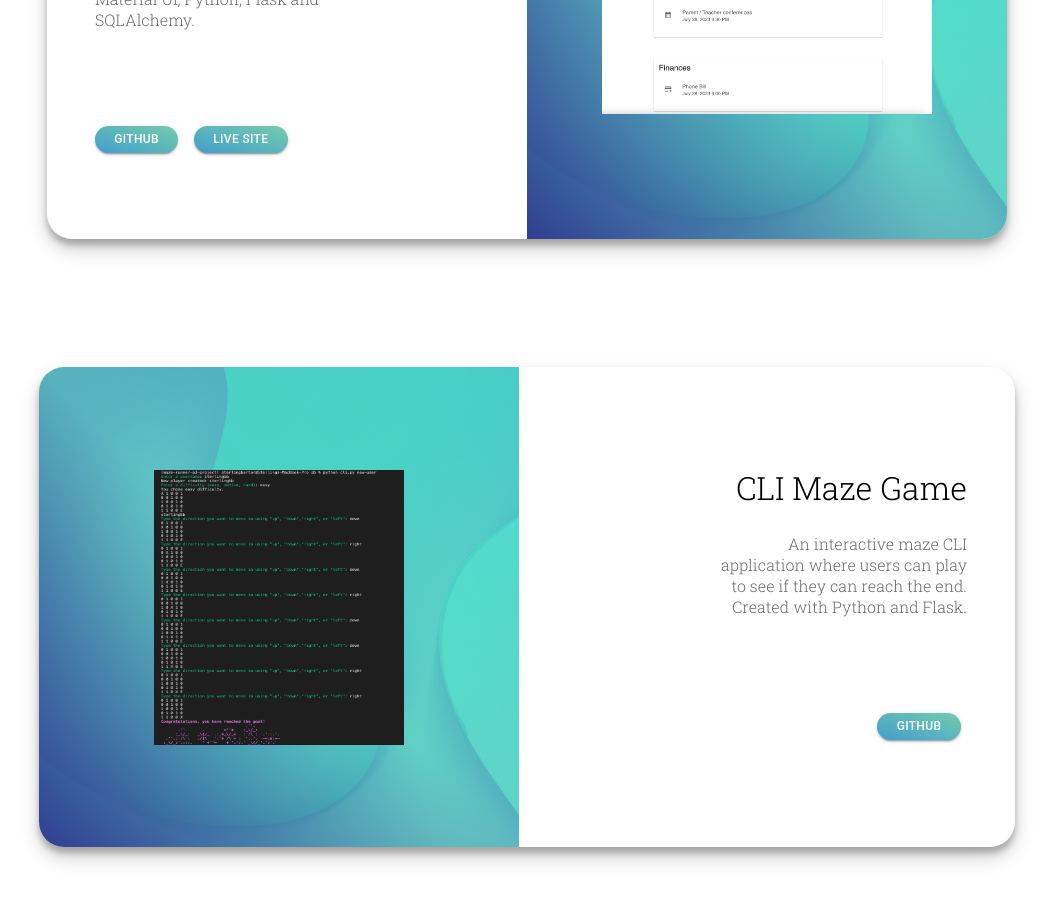
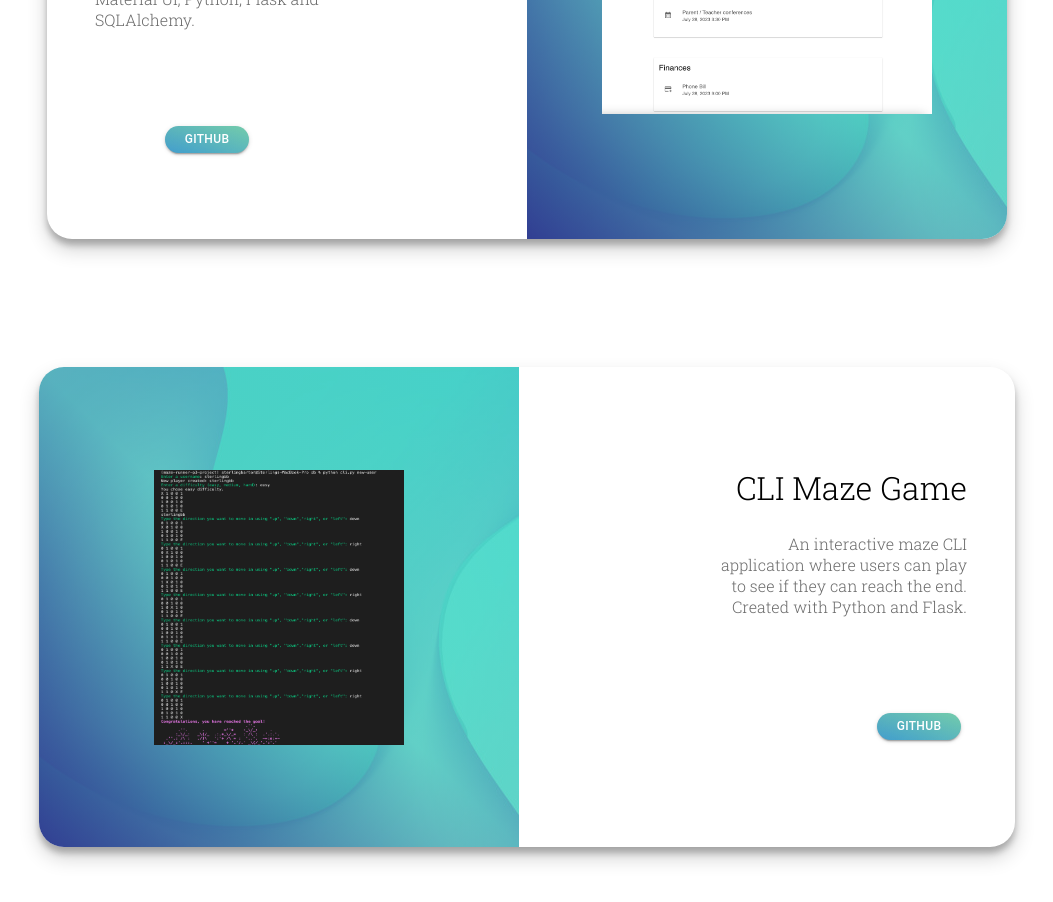
Before and after one commit to sterlingbarton/portfolio, a Next.js app: page / in a window 1280 px wide. Shown: the part 1800-2702 px from the top of the page, without its empty margins (113-1166 px from the left). Built offline with nearby package versions, Linux system fonts and the light colour scheme.

Commit message:
button config

```diff
--- a/src/app/page.jsx
+++ b/src/app/page.jsx
@@ -1,8 +1,8 @@
 'use client'
 
 import Image from 'next/image';
+import { useRouter } from 'next/navigation'
 import Box from '@mui/material/Box';
-import Typography from '@mui/material/Typography';
 import Grid from '@mui/material/Grid'
 import Button from '@mui/material/Button'
 import heroGirl from '../images/hero-girl.png'
@@ -26,6 +26,7 @@ import styles from '../styles/page.module.css'
 
 
 export default function Home() {
+  const router = useRouter()
   return (
     <main>
       <Box id='home' component='section' className={styles.introSection}>
@@ -74,9 +75,9 @@ export default function Home() {
               <Box className={styles.projectInfo}>
                 <h6 className={styles.projectTitle}>Task Planner</h6>
                 <p className={styles.projectDesc}>Full stack web application that helps users organize current and future tasks, appointments and finances. Created with Next.js, Material UI, Python, Flask and SQLAlchemy.</p>
-                <Box className={styles.buttonContainer}>
-                  <Button variant='contained'>GitHub</Button>
-                  <Button variant='contained'>Live site</Button>
+                <Box id={styles.tempSingleBtn} className={styles.buttonContainer}>
+                  <Button variant='contained' onClick={() => router.push('https://github.com/sterlingbarton/portfolio')}>GitHub</Button>
+                  {/* <Button variant='contained'>Live site</Button> */}
                 </Box>
               </Box>
                 <Box id={styles.imageWrapper1} className={styles.imageWrapper}>
@@ -111,7 +112,7 @@ export default function Home() {
                 <h6 className={styles.projectTitle}>CLI Maze Game</h6>
                 <p id={styles.singleProjectDesc} className={styles.projectDesc}>An interactive maze CLI application where users can play to see if they can reach the end. Created with Python and Flask.</p>
                 <Box id={styles.singleButtonContainer} className={styles.buttonContainer}>
-                  <Button variant='contained' className={styles.singleButton}>GitHub</Button>
+                  <Button variant='contained' className={styles.singleButton} onClick={() => router.push('https://github.com/sterlingbarton/maze-runner-p3-project')}>GitHub</Button>
                 </Box>
               </Box>
             </Grid>
@@ -120,8 +121,8 @@ export default function Home() {
                 <h6 className={styles.projectTitle}>Color Picker</h6>
                 <p className={styles.projectDesc}>Front end web application that helps design, create and store color palettes. Created with React and Material UI.</p>
                 <Box className={styles.buttonContainer}>
-                  <Button variant='contained'>GitHub</Button>
-                  <Button variant='contained'>Live site</Button>
+                  <Button variant='contained' onClick={() => router.push('https://github.com/sterlingbarton/color-palette')}>GitHub</Button>
+                  <Button variant='contained' onClick={() => router.push('https://reactcolorpalettes.netlify.app/')}>Live site</Button>
                 </Box>
               </Box>
                 <Box id={styles.imageWrapper3} className={styles.imageWrapper}>
--- a/src/styles/page.module.css
+++ b/src/styles/page.module.css
@@ -96,7 +96,6 @@
   }
   .projectsGrid{
     display: flex;
-    /* flex-direction: column; */
     justify-content: center;
     align-items: center;
     margin-top: 2rem;
@@ -112,7 +111,6 @@
     display: flex;
     justify-content: center;
     align-items: center;
-    /* flex-direction: column; */
     margin: 2rem auto;
     border-radius: 25px;
     padding: 0;
@@ -142,7 +140,7 @@
     max-width: 250px;
     color: #6b6b6b;
   }
-  #singleButtonContainer{
+  #singleButtonContainer, #tempSingleBtn{
     justify-content: center;
   }
   .buttonContainer{
@@ -254,7 +252,6 @@
     margin-top: 1rem;
   }
   .projectsRow{
-    /* flex-direction: row; */
     justify-content: space-between;
     margin: 4rem 2rem;
   }
```
